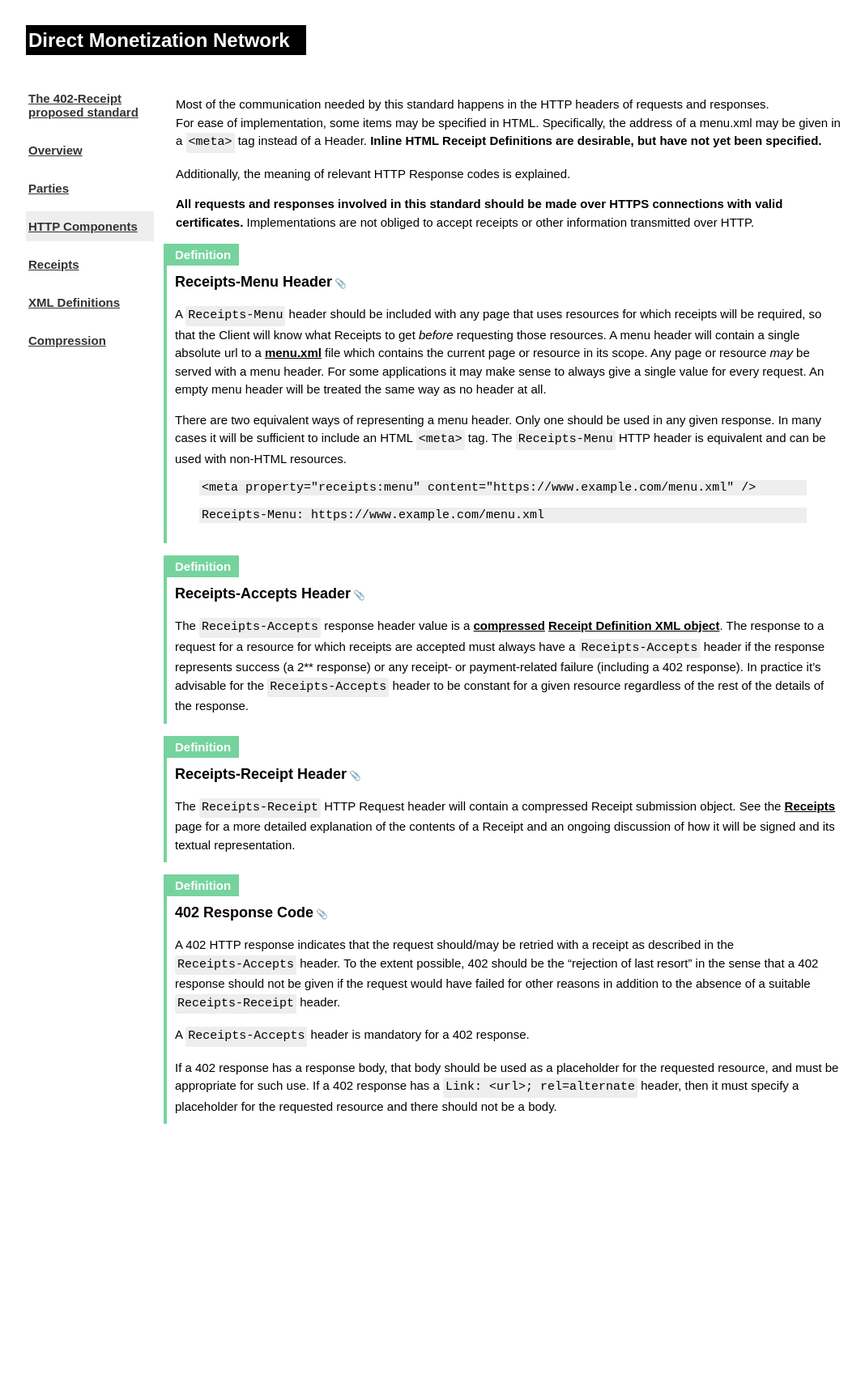
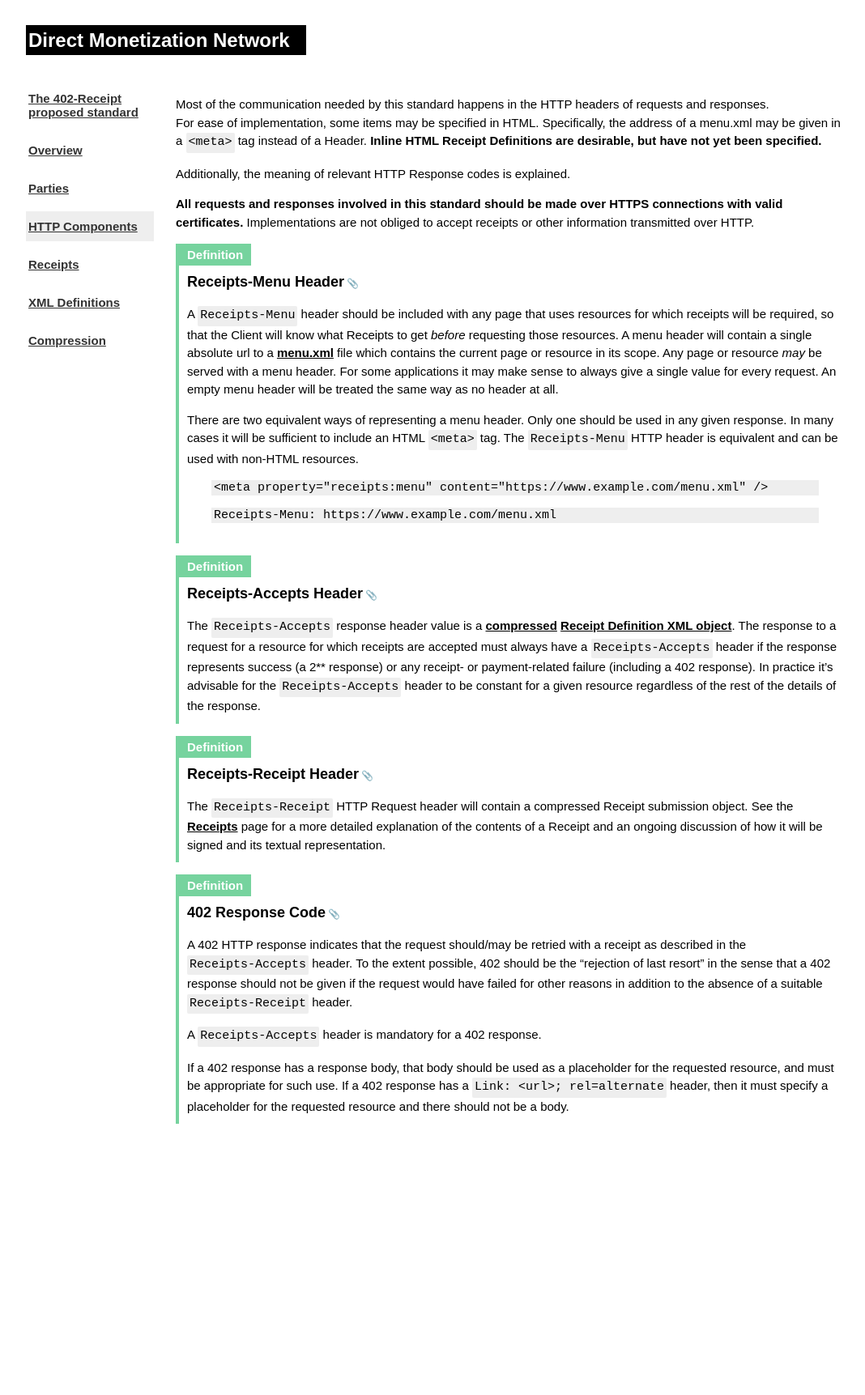
Before and after one commit to erikpukinskis/direct-monetization-static, a Jekyll site: the page built from _proposal/04_http.markdown, in a window 1280 px wide. Shown: the whole page at 81% size, without its empty margins (100-1168 px from the left). Built offline with Jekyll 4.4.1, drawn with Linux system fonts in a browser that asks for light colours.

Commit message:
don't outdent glossary items

```diff
--- a/_sass/master.scss
+++ b/_sass/master.scss
@@ -149,7 +149,7 @@ ul.xsd_restriction_list {
 
 .glossary_item {
   border-left: solid $glossary-color 4px;
-  margin: 1em 0em 1em -15px;
+  margin: 1em 0em 1em 0px;
   padding: 5px 10px 10px 10px;
   .glossary_header {
     margin-left: -10px;
```
